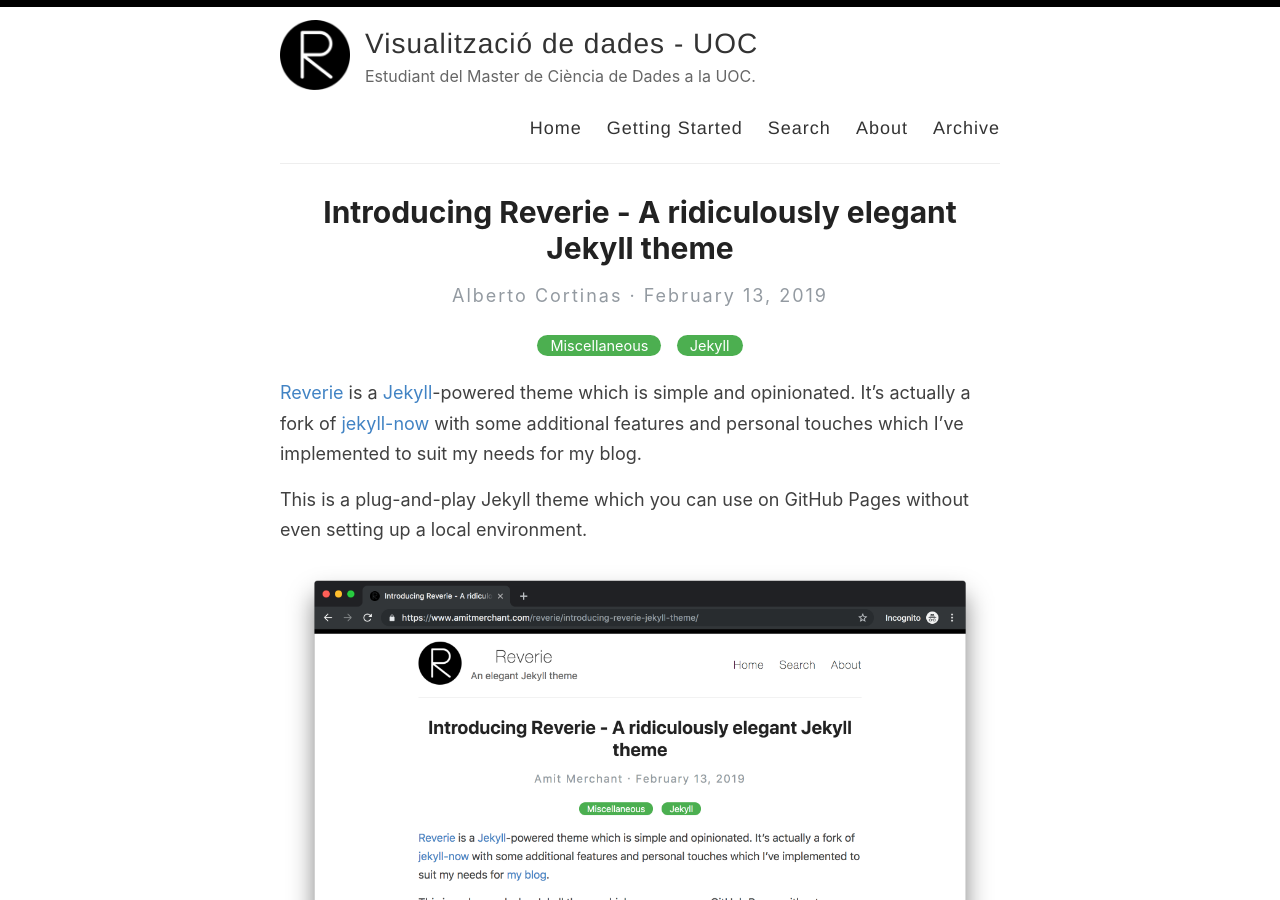
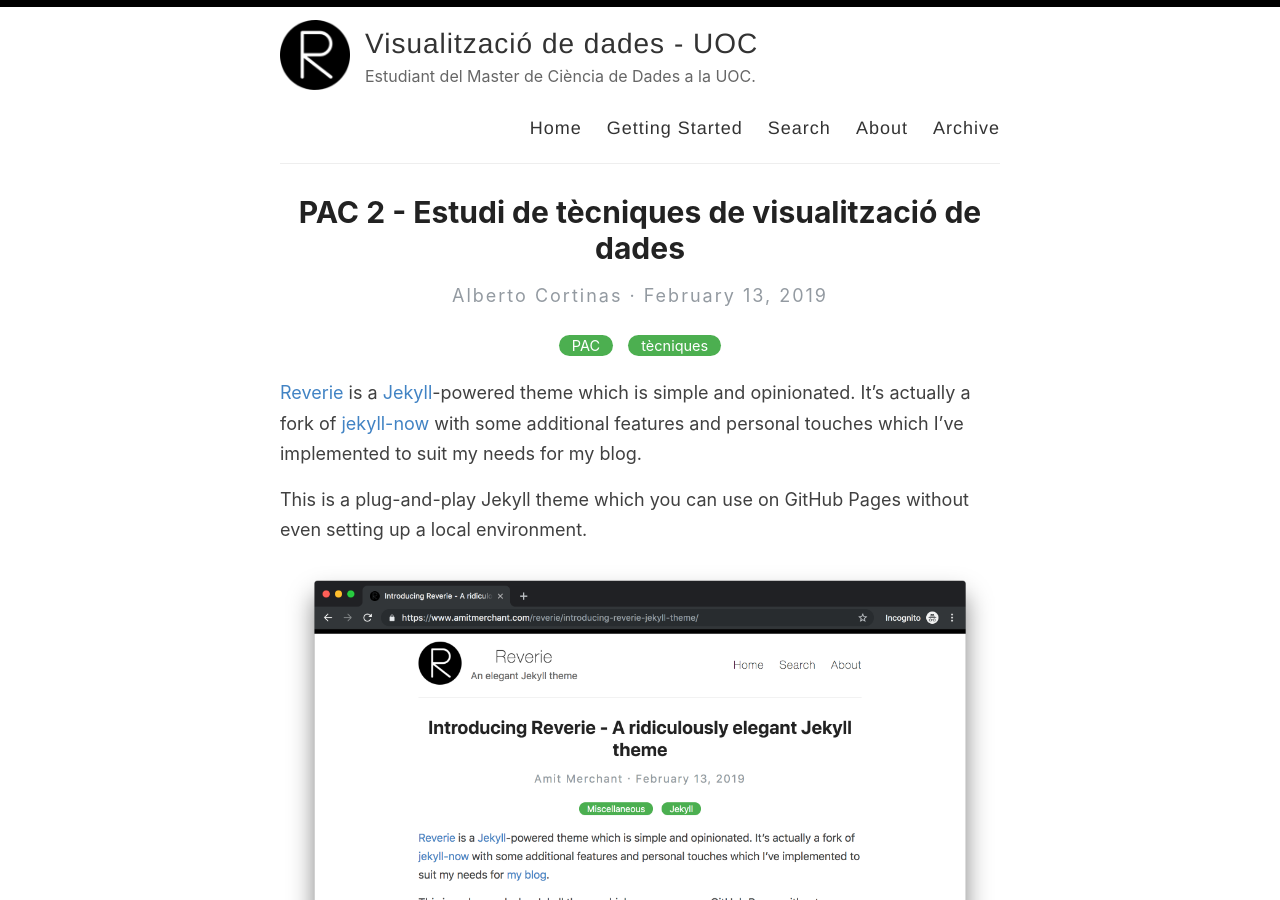
Before and after one commit to albecor80/visualitzacio_uoc, a Jekyll site: the page built from _posts/2019-02-13-introducing-reverie-jekyll-theme.md, in a window 1280 px wide and 900 px high. Built offline with Jekyll 4.4.1, drawn with Linux system fonts in a browser that asks for light colours; comment, search, counter and statistics services are not loaded.

Commit message:
Update 2019-02-13-introducing-reverie-jekyll-theme.md

```diff
--- a/_posts/2019-02-13-introducing-reverie-jekyll-theme.md
+++ b/_posts/2019-02-13-introducing-reverie-jekyll-theme.md
@@ -1,7 +1,7 @@
 ---
 layout: post
-title: Introducing Reverie - A ridiculously elegant Jekyll theme
-categories: [Miscellaneous, Jekyll]
+title: PAC 2 - Estudi de tècniques de visualització de dades
+categories: [PAC, tècniques]
 ---
 
 [Reverie](https://github.com/amitmerchant1990/reverie) is a [Jekyll](https://jekyllrb.com/)-powered theme which is simple and opinionated. It's actually a fork of [jekyll-now](https://github.com/barryclark/jekyll-now) with some additional features and personal touches which I've implemented to suit my needs for my blog.
```
